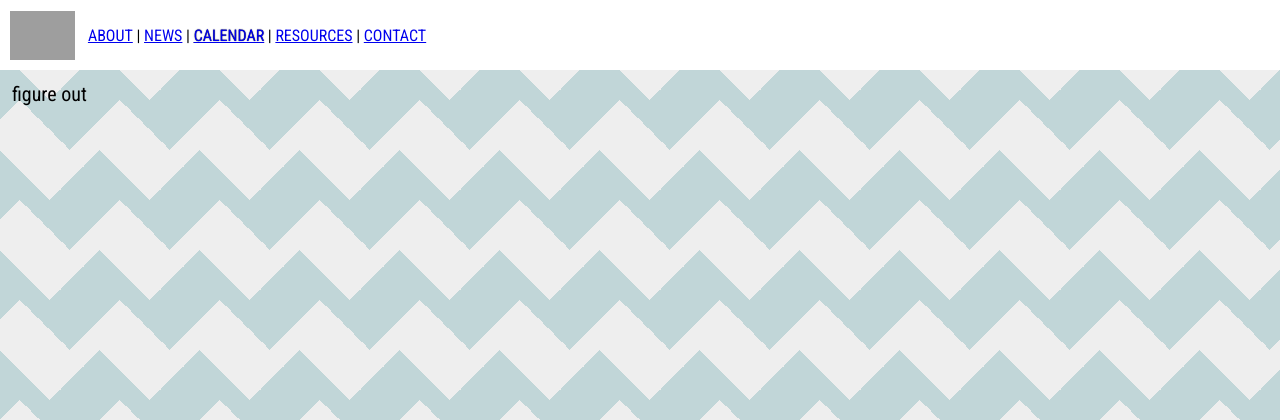
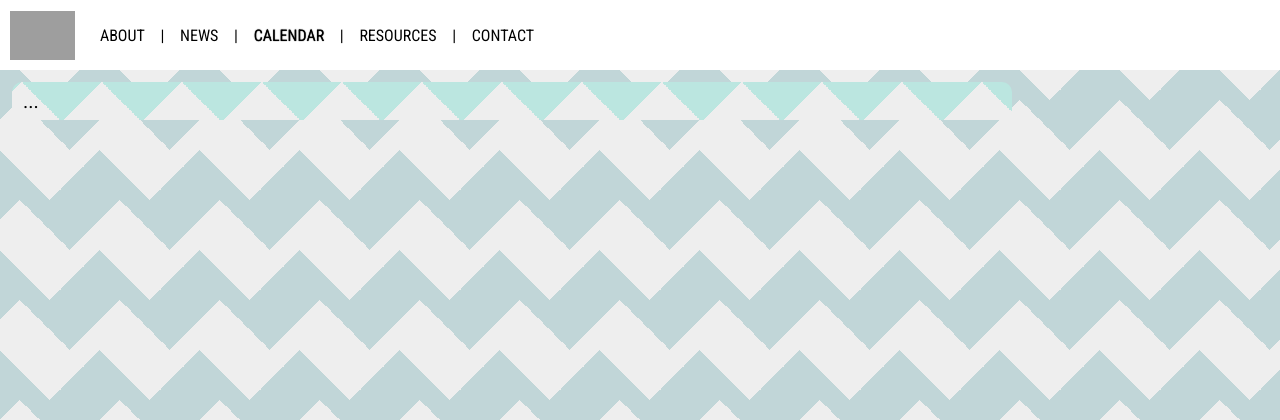
Before and after one commit to wenzhoumei/Warwick-Vocaloid-Society-Website, a Flask app: page /calendar in a window 1280 px wide. Shown: the top 420 px of the page. Run offline with Flask 3, Linux system fonts and the light colour scheme; grey boxes are pictures that could not be loaded.

Commit message:
small changes

```diff
--- a/templates/about.html
+++ b/templates/about.html
@@ -5,7 +5,7 @@
 {% endblock %}
 
 {% block about_nav %}
-	<a href="./about" style="text-shadow:0px 0px 1px black;" class="nav-text">ABOUT</a>
+	<a href="./about" style="text-shadow:0px 0px 1px black;" class="nav-link">ABOUT</a>
 {% endblock %}
 
 {% block content %}
--- a/templates/base.html
+++ b/templates/base.html
@@ -23,31 +23,31 @@
       <ul class="nav-list">
         <li class="nav-list-item">
           {% block about_nav %}
-          <a href="./about" class="nav-text">ABOUT</a>
+          <a href="./about" class="nav-link">ABOUT</a>
           {% endblock %}
         </li>
 
         <li class="nav-list-item">
           {% block news_nav %}
-          <a href="./news" class="nav-text">NEWS</a>
+          <a href="./news" class="nav-link">NEWS</a>
           {% endblock %}
         </li>
 
         <li class="nav-list-item">
           {% block calendar_nav %}
-          <a href="./calendar" class="nav-text">CALENDAR</a>
+          <a href="./calendar" class="nav-link">CALENDAR</a>
           {% endblock %}
         </li>
 
         <li class="nav-list-item">
           {% block resources_nav %}
-          <a href="./resources" class="nav-text">RESOURCES</a>
+          <a href="./resources" class="nav-link">RESOURCES</a>
           {% endblock %}
         </li>
 
         <li class="nav-list-item">
           {% block contact_nav %}
-          <a href="./contact" class="nav-text">CONTACT</a>
+          <a href="./contact" class="nav-link">CONTACT</a>
           {% endblock %}
         </li>
       </ul>
--- a/templates/calendar.html
+++ b/templates/calendar.html
@@ -5,9 +5,11 @@
 {% endblock %}
 
 {% block calendar_nav %}
-	<a href="./calendar" style="text-shadow:0px 0px 1px black;" class="nav-text">CALENDAR</a>
+	<a href="./calendar" style="text-shadow:0px 0px 1px black;" class="nav-link">CALENDAR</a>
 {% endblock %}
 
 {% block content %}
-	figure out
+  <div class='box'>
+    ...
+  </div>
 {% endblock %}
--- a/templates/contact.html
+++ b/templates/contact.html
@@ -5,7 +5,7 @@
 {% endblock %}
 
 {% block contact_nav %}
-	<a href="./contact" style="text-shadow:0px 0px 1px black;" class="nav-text">CONTACT</a>
+	<a href="./contact" style="text-shadow:0px 0px 1px black;" class="nav-link">CONTACT</a>
 {% endblock %}
 
 {% block content %}
@@ -13,9 +13,7 @@
 	<div class="box-info">
 		<h1> Current Execs </h1>
 		<ul>
-			<li>Jason Pters (President) - JasonPters@gmail.com</li>
-			<li>Wendy Rayall (Audio Engineer) - wendy_rayall9888@gmail.com</li>
-			<li>Chaff Ongad (Web Developer) - spaceboy_chaff101010@gmail.com</li>
+      ...
 		</ul>
 	</div>
 
--- a/templates/news.html
+++ b/templates/news.html
@@ -6,7 +6,7 @@
 
 
 {% block news_nav %}
-	<a href="./news" style="text-shadow:0px 0px 1px black;" class="nav-text">NEWS</a>
+	<a href="./news" style="text-shadow:0px 0px 1px black;" class="nav-link">NEWS</a>
 {% endblock %}
 
 {% block content %}
--- a/templates/resources.html
+++ b/templates/resources.html
@@ -5,7 +5,7 @@
 {% endblock %}
 
 {% block resources_nav %}
-	<a href="./resources" style="text-shadow:0px 0px 1px black;" class="nav-text">RESOURCES</a>
+	<a href="./resources" style="text-shadow:0px 0px 1px black;" class="nav-link">RESOURCES</a>
 {% endblock %}
 
 {% block content %}
@@ -14,7 +14,7 @@
 			<h1>Resources</h1>
 			<p>
 			Here are some resources we provide.
-
+      ...
 			</p>
 		</div>
 
```
